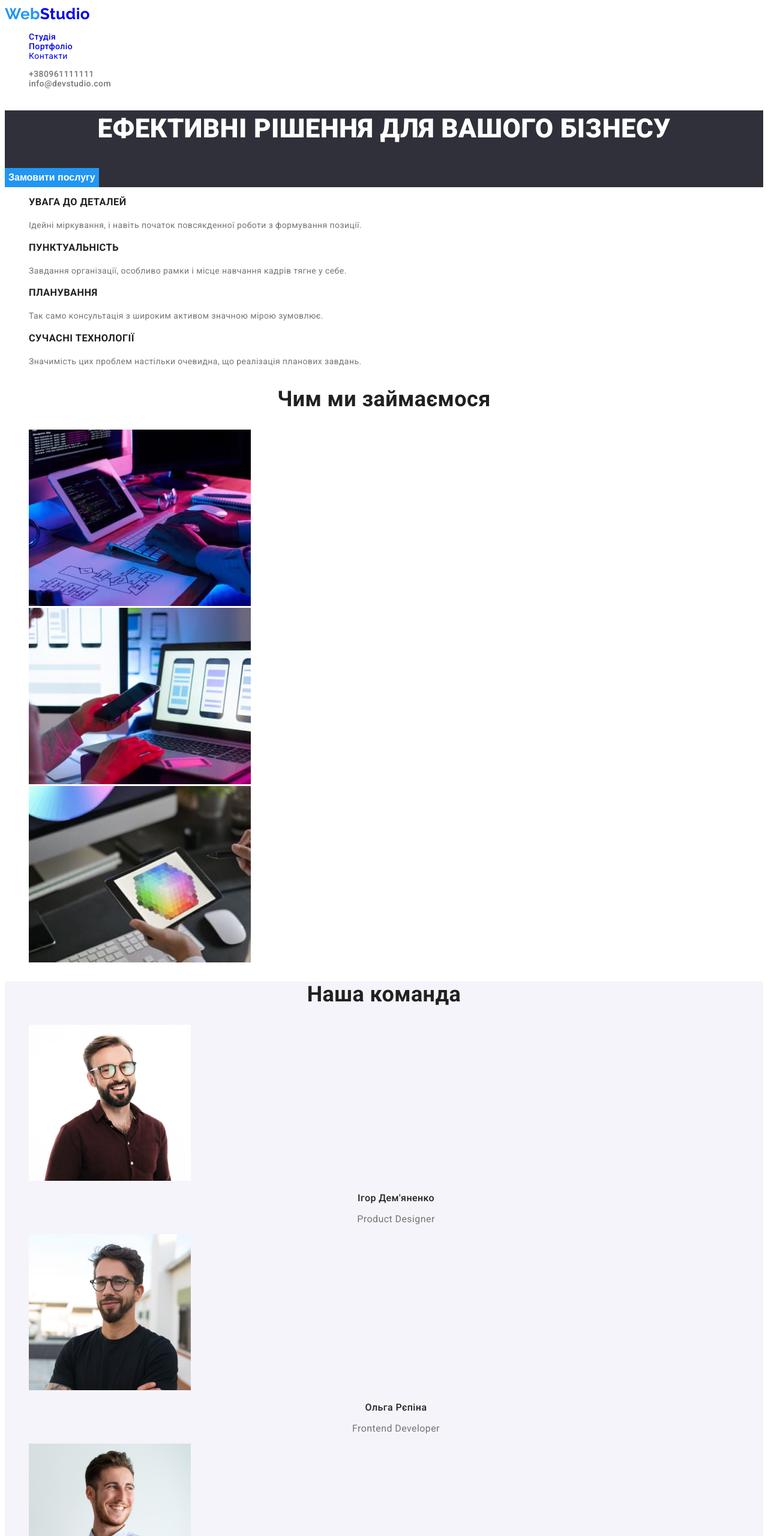
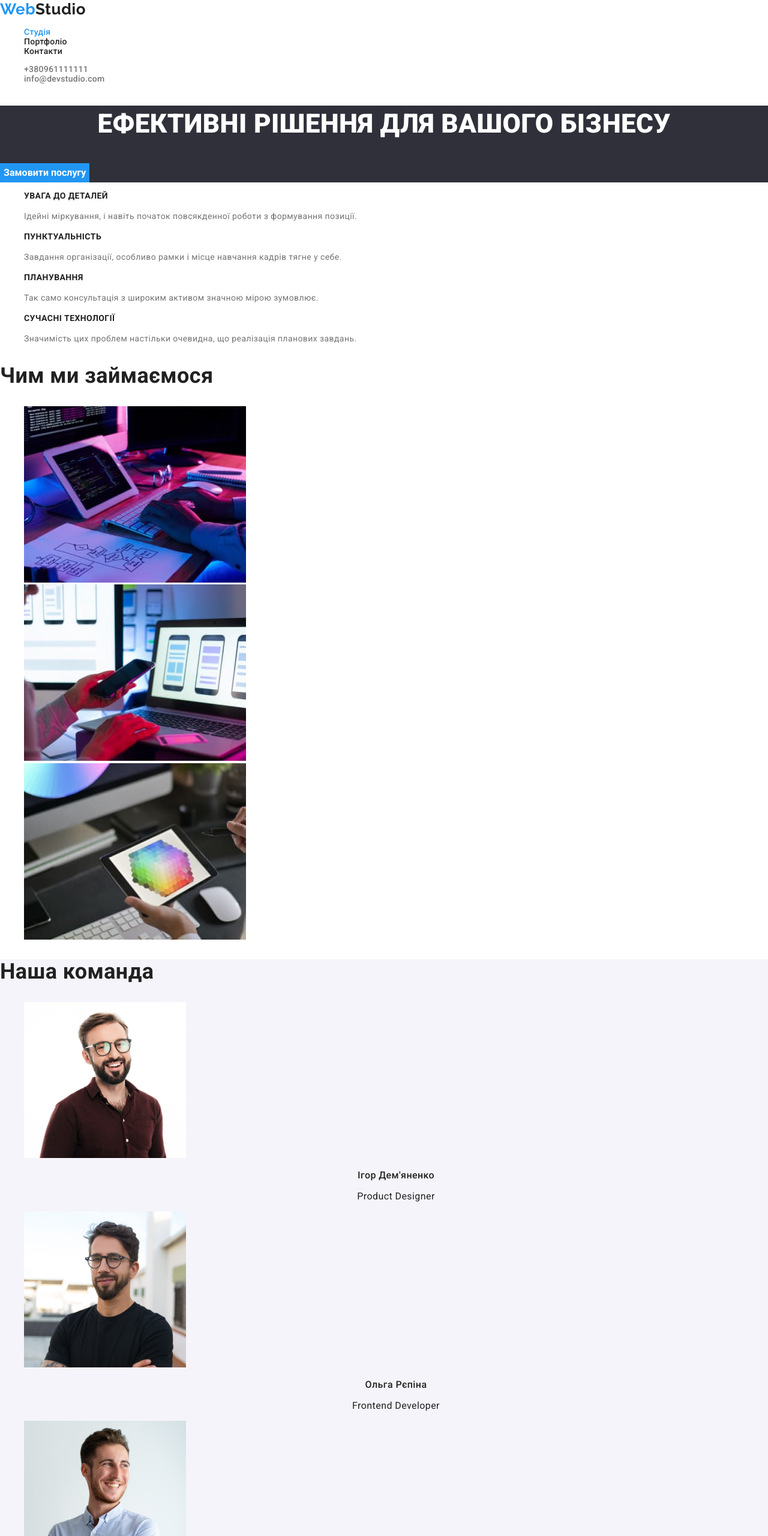
Before and after one commit to Claudiosz/goit-markup-hw-02, a plain HTML site: page index.html in a window 1280 px wide. Shown: the top 2560 px of the page at 60% size. Drawn offline with nearby package versions, Linux system fonts and the light colour scheme.

Commit message:
виправлені зауваження ментора,заголовкам видалено font weight і доданий font-size

```diff
--- a/css/styles.css
+++ b/css/styles.css
@@ -5,14 +5,15 @@
 --accent4-color: #757575;
 }
 body {
-    font-family: 'Roboto';
+    font-family: 'Roboto',sans-serif;
     color: var(--accent1-color);
     background-color: var(--accent2-color);
     font-size: 14px;
     letter-spacing: 0.03em;
 }
 .list{list-style: none;}
-.link{text-decoration: none;}
+.link{text-decoration: none; letter-spacing: 0.02em;color: var(--accent1-color);}
+.link:hover:not(.logo,.address-link),.site-nav .link:focus:not(.logo,.address-link){color: var(--accent3-color)}
 .visually-hidden {
     position: absolute;
     white-space: nowrap;
@@ -26,28 +27,38 @@ body {
     margin: -1px;
 }
 .button {
+    font-weight: 500;
+    font-family: inherit;
     cursor: pointer;
     border: none;
 }
-.paragraph{color: var(--accent4-color);}
-.link:focus{line-height: calc(16/14);}
-.link:hover,.link:focus{color: var(--accent3-color);}
+.text{color: var(--accent4-color);}
+/* Logo */
 .logo {
     font-family: 'Raleway';
     font-size: 26px;
     line-height: calc(31/26);
 }
-.nav-link {
+.span
+{
+    color: var(--accent3-color);
+}
+/* Navigation */
+.site-nav{
     font-weight: 500;
     line-height: calc(16/14);
 }
+.site-nav .link.current {color: var(--accent3-color)}
 .header .contact-link {
+    color: var(--accent4-color);
     font-weight: 500;
 }
 .contact-link {
-    color: var(--accent4-color);
+    font-weight: 400;
+    color: rgba(255, 255, 255, 0.6);
     line-height: calc(16/14);
 }
+/* banner */
 .banner{background: #2F303A;}
 .banner-tittle{
     text-align: center;
@@ -64,21 +75,22 @@ body {
     line-height: calc(30/16);
     font-weight: 700;
 }
-.function-tittle{line-height: calc(16/14);text-transform: uppercase;font-weight: 700;}
-.function .paragraph{line-height: calc(24/14);}
-.about-work-tittle{font-weight: 700;font-size: 36px;line-height: calc(42/36);text-align: center;}
+.section-tittle{font-size: 36px;}
+/* function */
+.function-tittle{line-height: calc(16/14);text-transform: uppercase;font-size: 14px;}
+.function .text{line-height: calc(24/14);}
+/* About-work */
+.about-work-tittle,.comands-tittle{font-size: 36px;line-height: calc(42/36);text-align: center;}
+/* Commands */
 .comands{background: #F5F4FA;}
-.comands-tittle{font-weight: 700;font-size: 36px;line-height: calc(42/36); text-align: center;}
-.commands-list-tittle{font-size: 16px;font-weight: 500;line-height: calc(19/16);text-align: center;}
+.commands-tittle{font-size: 16px;font-weight: 500;line-height: calc(19/16);text-align: center;}
 .comands-work{font-size: 16px;line-height: calc(19/16);text-align: center;}
+/* Footer */
 .footer{background-color: #2F303A;}
-.address-link{line-height: calc(24/14);color: var(--accent2-color)}
+.address-link{line-height: calc(24/14);color: var(--accent2-color);font-weight: 400;}
 .footer .logo{color: var(--accent2-color);font-weight: 700;}
 .address{font-style: normal;}
-.span
-{
-    color: var(--accent3-color);
-}
+/* Portfolio navigation */
 .page-nav .button:hover,
 .page-nav .button:focus {
     background-color: var(--accent3-color);
@@ -89,5 +101,6 @@ body {
     font-size: 16px;
     font-weight: 500;
 }
-.portfolio-list-tittle{font-size: 18px; line-height: calc(36/18);font-weight: 700;}
-.portfolio-list .paragraph{font-size: 16px;line-height: calc(30/16);}
+/* Section portfolio */
+.portfolio-tittle{font-size: 18px; line-height: calc(36/18);letter-spacing: 0.06em;}
+.portfolio-list .text{font-size: 16px;line-height: calc(30/16);}
--- a/index.html
+++ b/index.html
@@ -11,6 +11,7 @@
       href="https://fonts.googleapis.com/css2?family=Raleway:wght@700&family=Roboto:wght@400;500;700;900&display=swap"
       rel="stylesheet"
     />
+    <link rel="stylesheet" href="https://cdnjs.cloudflare.com/ajax/libs/modern-normalize/1.0.0/modern-normalize.min.css" />
     <link href="./css/styles.css" rel="stylesheet" type="text/css" />
   </head>
   <body>
@@ -22,9 +23,9 @@
           ><span class="span">Web</span>Studio</a
         >
         <ul class="site-nav list">
-          <li><a href="./index.html" class="nav-link link">Студія</a></li>
+          <li><a href="./index.html" class="link current">Студія</a></li>
           <li>
-            <a href="./portfolio.html" class="nav-link link">Портфоліо</a>
+            <a href="./portfolio.html" class="link">Портфоліо</a>
           </li>
           <li><a href="#" class="link">Контакти</a></li>
         </ul>
@@ -57,27 +58,27 @@
         <ul class="list">
           <li>
             <h3 class="function-tittle">Увага до деталей</h3>
-            <p class="paragraph">
+            <p class="text">
               Ідейні міркування, і навіть початок повсякденної роботи з
               формування позиції.
             </p>
           </li>
           <li>
             <h3 class="function-tittle">Пунктуальність</h3>
-            <p class="paragraph">
+            <p class="text">
               Завдання організації, особливо рамки і місце навчання кадрів тягне
               у себе.
             </p>
           </li>
           <li>
             <h3 class="function-tittle">Планування</h3>
-            <p class="paragraph">
+            <p class="text">
               Так само консультація з широким активом значною мірою зумовлює.
             </p>
           </li>
           <li>
             <h3 class="function-tittle">Сучасні технології</h3>
-            <p class="paragraph">
+            <p class="text">
               Значимість цих проблем настільки очевидна, що реалізація планових
               завдань.
             </p>
@@ -85,8 +86,8 @@
         </ul>
       </section>
       <!-- Чим ми займаємося -->
-      <section class="about-work">
-        <h2 class="about-work-tittle">Чим ми займаємося</h2>
+      <section class="about-work section">
+        <h2 class="section-tittle">Чим ми займаємося</h2>
         <ul class="list">
           <li>
             <img src="./images/box1.jpg" alt="Програмування" width="370" />
@@ -104,8 +105,8 @@
         </ul>
       </section>
       <!-- Наша команда -->
-      <section class="comands">
-        <h2 class="comands-tittle">Наша команда</h2>
+      <section class="comands section">
+        <h2 class="section-tittle">Наша команда</h2>
         <ul class="list">
           <li>
             <img
@@ -113,7 +114,7 @@
               alt="Фото Ігора Дем'яненко"
               width="270"
             />
-            <h3 class="commands-list-tittle">Ігор Дем'яненко</h3>
+            <h3 class="commands-tittle">Ігор Дем'яненко</h3>
             <p class="comands-work paragraph" lang="en">Product Designer</p>
           </li>
           <li>
@@ -122,7 +123,7 @@
               alt="Фото Ольги Рєпіної"
               width="270"
             />
-            <h3 class="commands-list-tittle">Ольга Рєпіна</h3>
+            <h3 class="commands-tittle">Ольга Рєпіна</h3>
             <p class="comands-work paragraph" lang="en">Frontend Developer</p>
           </li>
           <li>
@@ -131,7 +132,7 @@
               alt="Фото Микола Тарасова"
               width="270"
             />
-            <h3 class="commands-list-tittle">Микола Тарасов</h3>
+            <h3 class="commands-tittle">Микола Тарасов</h3>
             <p class="comands-work paragraph" lang="en">Marketing</p>
           </li>
           <li>
@@ -140,7 +141,7 @@
               alt="Фото Михайла Єрмаков"
               width="270"
             />
-            <h3 class="commands-list-tittle">Михайло Єрмаков</h3>
+            <h3 class="commands-tittle">Михайло Єрмаков</h3>
             <p class="comands-work paragraph" lang="en">UI Designer</p>
           </li>
         </ul>
```
Also changed, not shown: portfolio.html (+25 -32 lines).
